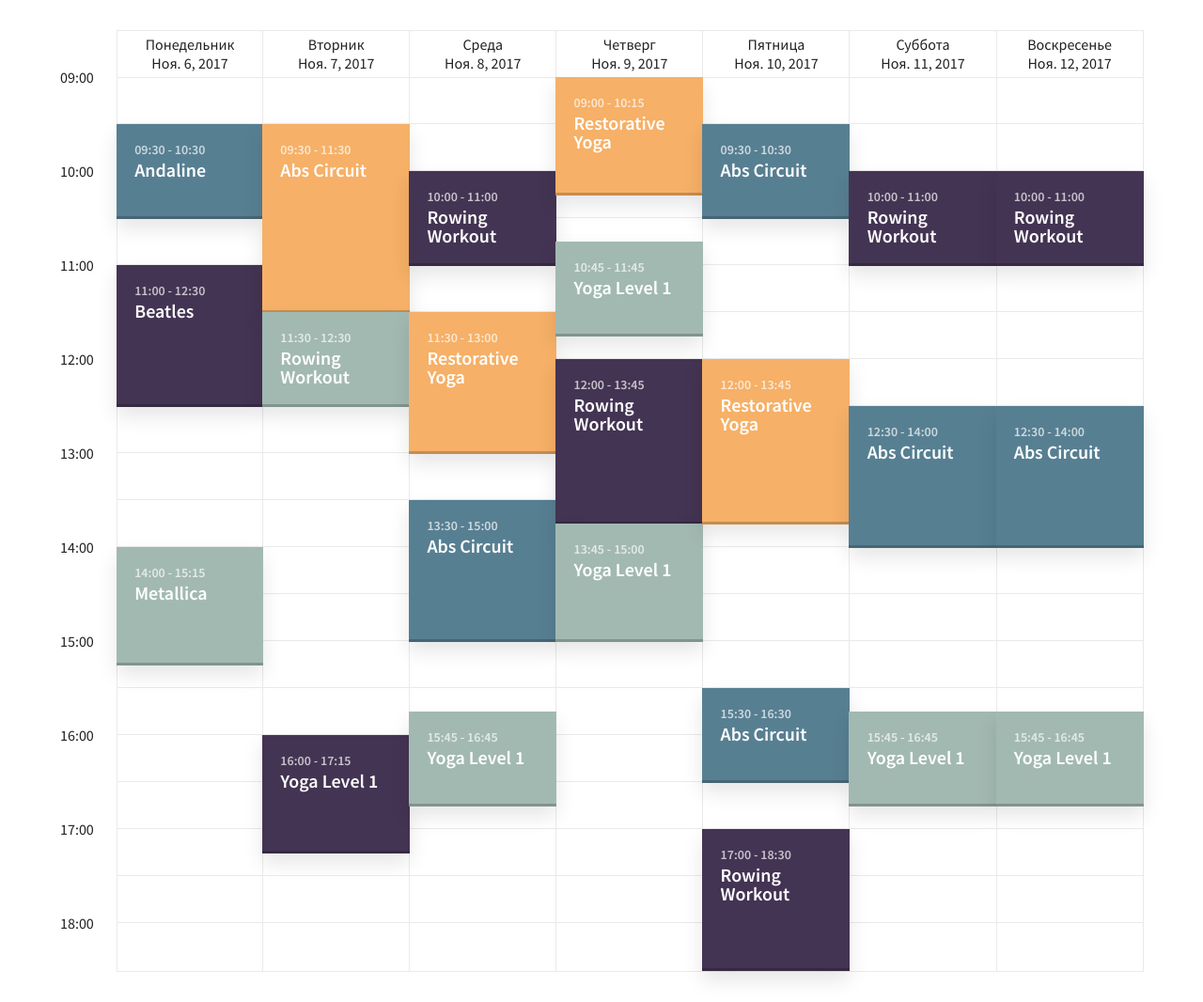
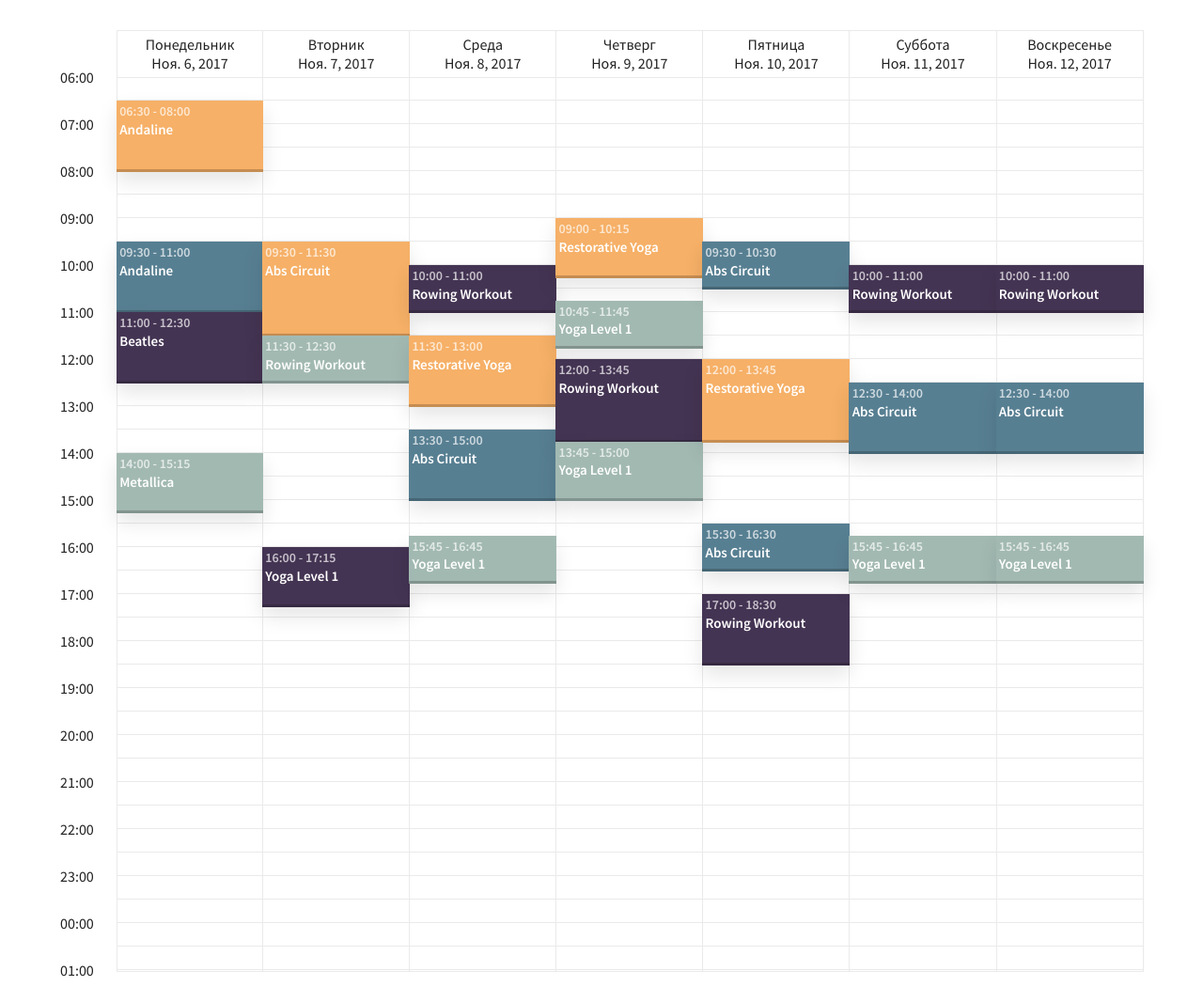
Before and after one commit to DanielKorow/Interactivatimetable, a Django app: page /schedule/ in a window 1280 px wide. Shown: the whole page at 94% size. Run offline with Django 3.2, Linux system fonts and the light colour scheme; some libraries are stand-ins or nearby versions.

Commit message:
Подогнал фронт-энд

```diff
--- a/static/timetable/css/style.css
+++ b/static/timetable/css/style.css
@@ -71,7 +71,7 @@ Main Components
   }
   .cd-schedule .timeline li {
     position: relative;
-    height: 50px;
+    height: 25px;
   }
   .cd-schedule .timeline li::after {
     /* this is used to create the table horizontal lines */
@@ -243,7 +243,7 @@ Main Components
     margin-right: 0;
   }
   .cd-schedule .events .single-event a {
-    padding: 1.2em;
+    padding: 0.2em;
   }
   .cd-schedule .events .single-event:last-of-type {
     /* reset style */
@@ -284,7 +284,7 @@ Main Components
 
 @media only screen and (min-width: 800px) {
   .cd-schedule .event-name {
-    font-size: 2rem;
+    font-size: 1.5rem;
   }
 }
 
--- a/static/timetable/js/main.js
+++ b/static/timetable/js/main.js
@@ -94,7 +94,9 @@ jQuery(document).ready(function($){
 				duration = getScheduleTimestamp($(this).attr('data-end')) - start;
 
 			var eventTop = self.eventSlotHeight*(start - self.timelineStart)/self.timelineUnitDuration,
+			    eventTop = eventTop/2
 				eventHeight = self.eventSlotHeight*duration/self.timelineUnitDuration;
+				eventHeight = eventHeight/2
 
 			$(this).css({
 				top: (eventTop -1) +'px',
--- a/timetable/templates/timetable/index.html
+++ b/timetable/templates/timetable/index.html
@@ -15,6 +15,12 @@
 <div class="cd-schedule loading">
 	<div class="timeline">
 		<ul>
+			<li><span>06:00</span></li>
+			<li><span>06:30</span></li>
+			<li><span>07:00</span></li>
+			<li><span>07:30</span></li>
+			<li><span>08:00</span></li>
+			<li><span>08:30</span></li>
 			<li><span>09:00</span></li>
 			<li><span>09:30</span></li>
 			<li><span>10:00</span></li>
@@ -34,6 +40,20 @@
 			<li><span>17:00</span></li>
 			<li><span>17:30</span></li>
 			<li><span>18:00</span></li>
+			<li><span>18:30</span></li>
+			<li><span>19:00</span></li>
+			<li><span>19:30</span></li>
+			<li><span>20:00</span></li>
+			<li><span>20:30</span></li>
+			<li><span>21:00</span></li>
+			<li><span>21:30</span></li>
+			<li><span>22:00</span></li>
+			<li><span>22:30</span></li>
+			<li><span>23:00</span></li>
+			<li><span>23:30</span></li>
+			<li><span>00:00</span></li>
+			<li><span>00:30</span></li>
+			<li><span>01:00</span></li>
 		</ul>
 	</div> <!-- .timeline -->
 
@@ -42,7 +62,13 @@
 			<li class="events-group">
 				<div class="top-info"><span>Понедельник <br>{{ monday }}</span></div>
 				<ul>
-					<li class="single-event" data-start="09:30" data-end="10:30" data-content="event-abs-circuit" data-event="event-1">
+					<li class="single-event" data-start="06:30" data-end="08:00" data-content="event-abs-circuit" data-event="event-4">
+						<a href="#0">
+							<em class="event-name">Andaline</em>
+						</a>
+					</li>
+
+					<li class="single-event" data-start="09:30" data-end="11:00" data-content="event-abs-circuit" data-event="event-1">
 						<a href="#0">
 							<em class="event-name">Andaline</em>
 						</a>
```
